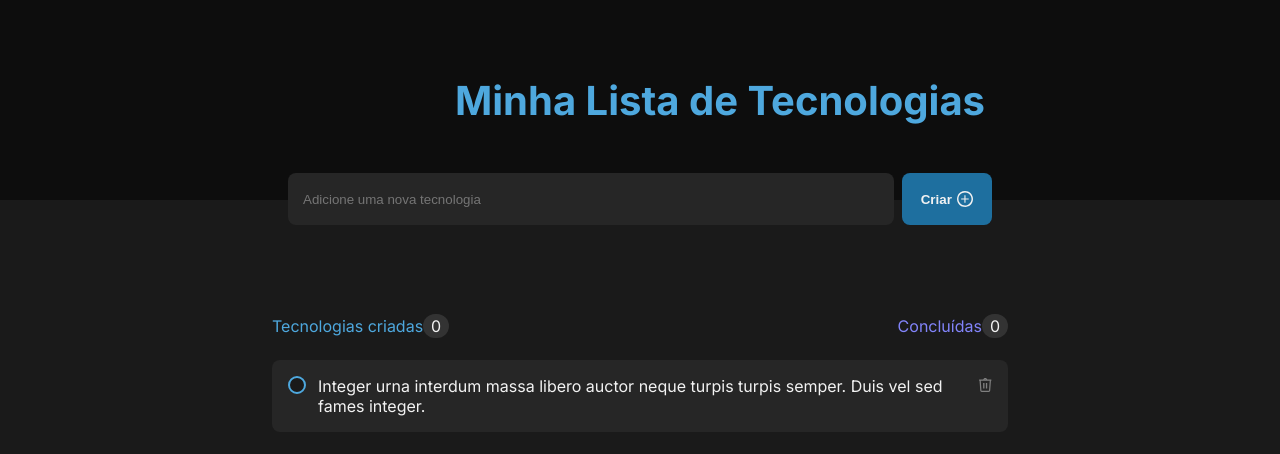
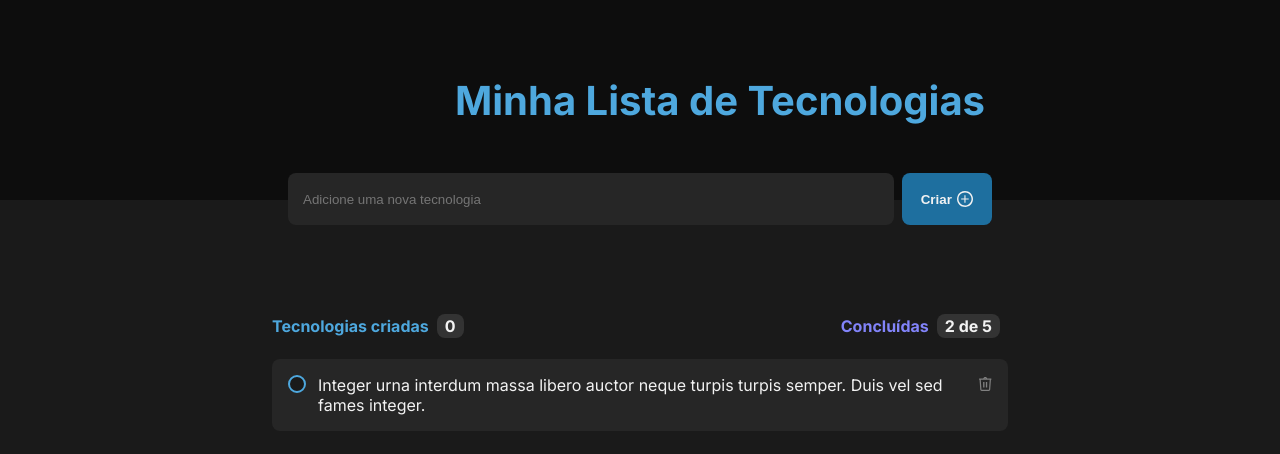
Before and after one commit to Robson-William/pw2-atividade-individual-02, a React (Vite) app: page / in a window 1280 px wide. Shown: the top 454 px of the page. Built offline with nearby package versions, Linux system fonts and the light colour scheme.

Commit message:
Terminando css do subheader

```diff
--- a/src/screens/TaskList.tsx
+++ b/src/screens/TaskList.tsx
@@ -22,7 +22,7 @@ export default function TaskList(){
                     </div>
                     <div>
                         <span id="sub-text-done">Concluídas</span>
-                        <span className="counter">0</span>
+                        <span className="counter">2 de 5</span>
                     </div>
                 </div>
 
--- a/src/screens/styles.css
+++ b/src/screens/styles.css
@@ -54,8 +54,14 @@
 
 .sub-header {
     display: flex;
+    height: 19px;
     justify-content: space-between;
     margin-bottom: 24px;
+    font-weight: 700;
+}
+
+.sub-header div span {
+    margin-right: 8px;
 }
 
 #sub-text-tech {
@@ -71,8 +77,8 @@
 .counter {
     background-color: var(--gray-400);
     color: var(--gray-100);
-    border-radius: 99px;
-    width: 25px;
+    border-radius: 8px;
+    width: 24px;
     height: 19px;
     padding: 2px 8px;
 }
```
